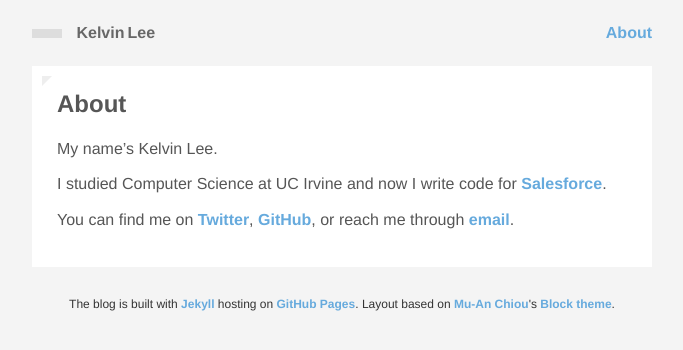
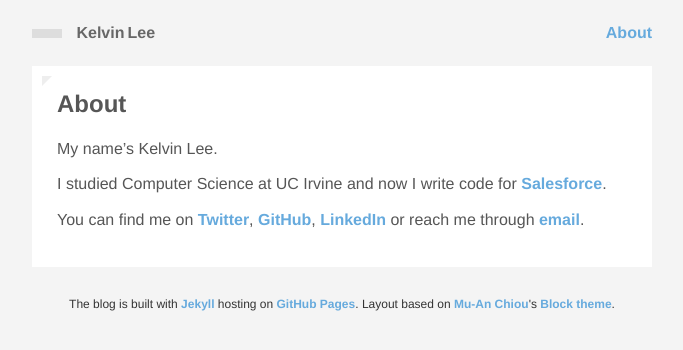
Before and after one commit to kelvin-git/kelvin-git.github.io, a Jekyll site: the page built from about.md, in a window 1280 px wide. Shown: the top 350 px of the page, without its empty margins (298-981 px from the left). Built offline with Jekyll 4.4.1, drawn with Linux system fonts in a browser that asks for light colours; Markdown is read by kramdown in place of the engine named in the settings; comment, search, counter and statistics services are not loaded.

Commit message:
Add LinkedIn info

```diff
--- a/about.md
+++ b/about.md
@@ -7,4 +7,4 @@ My name's Kelvin Lee.
 
 I studied Computer Science at UC Irvine and now I write code for [Salesforce](http://www.salesforce.com).
 
-You can find me on [Twitter](http://www.twitter.com/kelvin_tweets), [GitHub](http://www.github.com/kelvin-git), or reach me through [email](mailto: KelvinL.email@gmail.com).
+You can find me on [Twitter](https://www.twitter.com/kelvin_tweets), [GitHub](https://www.github.com/kelvin-git), [LinkedIn](https://www.linkedin.com/profile/view?id=86490923) or reach me through [email](mailto: KelvinL.email@gmail.com).
```
